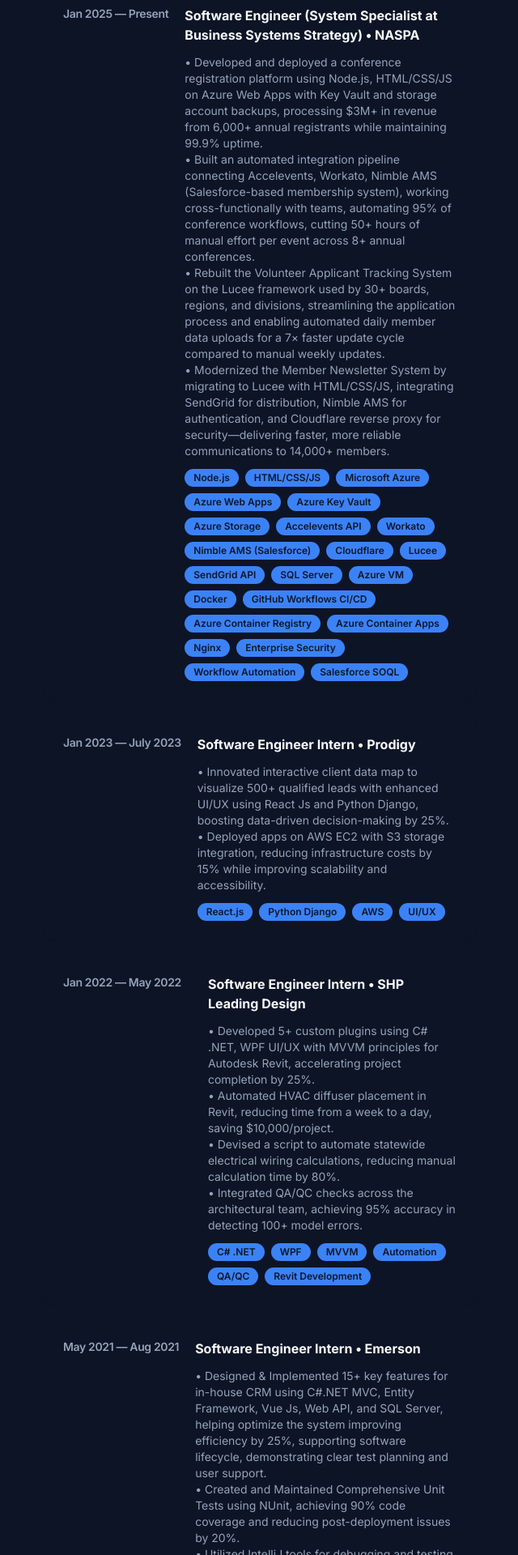
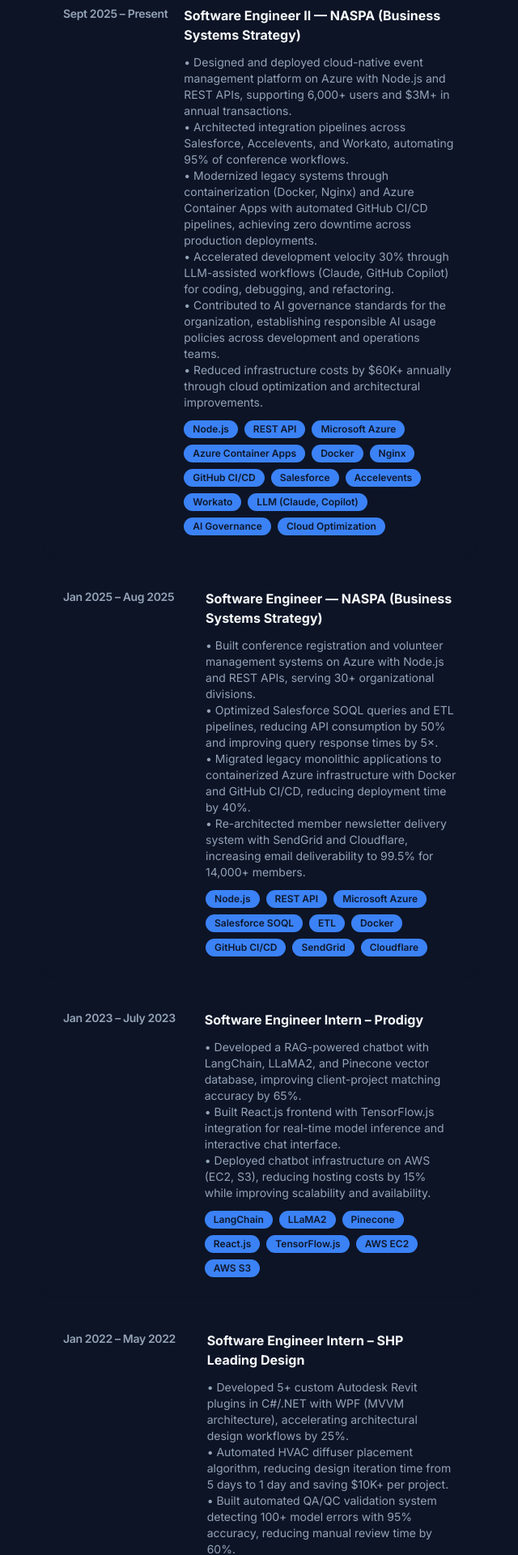
Before and after one commit to haneesha2018/eportfolio, a Next.js app: page / in a window 1280 px wide. Shown: the part 880-2800 px from the top of the page at 81% size, without its empty margins (595-1235 px from the left). Built offline with nearby package versions, Linux system fonts and the light colour scheme.

Commit message:
Experinces and About Section Update

```diff
--- a/components/ExpCards.tsx
+++ b/components/ExpCards.tsx
@@ -11,126 +11,79 @@
 
 const jobPositions = [
   {
-    timeline: "Jan 2025 — Present",
-    previousTimeline: [""],
-    currentPosition: "Software Engineer (System Specialist at Business Systems Strategy)",
-    place: "NASPA",
-    previousPositions: [""],
+    timeline: "Sept 2025 – Present",
+    currentPosition: "Software Engineer II — NASPA (Business Systems Strategy)",
     description: [
-      "Developed and deployed a conference registration platform using Node.js, HTML/CSS/JS on Azure Web Apps with Key Vault and storage account backups, processing $3M+ in revenue from 6,000+ annual registrants while maintaining 99.9% uptime.",
-      "Built an automated integration pipeline connecting Accelevents, Workato, Nimble AMS (Salesforce-based membership system), working cross-functionally with teams, automating 95% of conference workflows, cutting 50+ hours of manual effort per event across 8+ annual conferences.",
-      "Rebuilt the Volunteer Applicant Tracking System on the Lucee framework used by 30+ boards, regions, and divisions, streamlining the application process and enabling automated daily member data uploads for a 7× faster update cycle compared to manual weekly updates.",
-      "Modernized the Member Newsletter System by migrating to Lucee with HTML/CSS/JS, integrating SendGrid for distribution, Nimble AMS for authentication, and Cloudflare reverse proxy for security—delivering faster, more reliable communications to 14,000+ members.",
-      "Optimized Salesforce SOQL queries, delivering 5× faster response times and 50% fewer API calls through better logic and query restructuring.",
-      "Transitioned two legacy production servers to Azure, containerizing Lucee/Nginx with Docker, implementing CI/CD via GitHub Workflows, Azure Container Registry, and Azure Container Apps—improving scalability and reliability in production.",
-      "Delivered $60,000 in annual savings through platform modernization, maintaining zero downtime, and implementing enhanced security."
+      "Designed and deployed cloud-native event management platform on Azure with Node.js and REST APIs, supporting 6,000+ users and $3M+ in annual transactions.",
+      "Architected integration pipelines across Salesforce, Accelevents, and Workato, automating 95% of conference workflows.",
+      "Modernized legacy systems through containerization (Docker, Nginx) and Azure Container Apps with automated GitHub CI/CD pipelines, achieving zero downtime across production deployments.",
+      "Accelerated development velocity 30% through LLM-assisted workflows (Claude, GitHub Copilot) for coding, debugging, and refactoring.",
+      "Contributed to AI governance standards for the organization, establishing responsible AI usage policies across development and operations teams.",
+      "Reduced infrastructure costs by $60K+ annually through cloud optimization and architectural improvements."
     ],
     skills: [
-      "Node.js",
-      "HTML/CSS/JS",
-      "Microsoft Azure",
-      "Azure Web Apps",
-      "Azure Key Vault",
-      "Azure Storage",
-      "Accelevents API",
-      "Workato",
-      "Nimble AMS (Salesforce)",
-      "Cloudflare",
-      "Lucee",
-      "SendGrid API",
-      "SQL Server",
-      "Azure VM",
-      "Docker",
-      "GitHub Workflows CI/CD",
-      "Azure Container Registry",
-      "Azure Container Apps",
-      "Nginx",
-      "Enterprise Security",
-      "Workflow Automation",
-      "Salesforce SOQL"
+      "Node.js", "REST API", "Microsoft Azure", "Azure Container Apps", "Docker", "Nginx", "GitHub CI/CD", "Salesforce", "Accelevents", "Workato", "LLM (Claude, Copilot)", "AI Governance", "Cloud Optimization"
     ]
   },
   {
-    timeline: "Jan 2023 — July 2023",
-    previousTimeline: [""],
-    currentPosition: "Software Engineer Intern",
-    place: "Prodigy",
-    previousPositions: [""],
+    timeline: "Jan 2025 – Aug 2025",
+    currentPosition: "Software Engineer — NASPA (Business Systems Strategy)",
     description: [
-      "Innovated interactive client data map to visualize 500+ qualified leads with enhanced UI/UX using React Js and Python Django, boosting data-driven decision-making by 25%.",
-      "Deployed apps on AWS EC2 with S3 storage integration, reducing infrastructure costs by 15% while improving scalability and accessibility."
+      "Built conference registration and volunteer management systems on Azure with Node.js and REST APIs, serving 30+ organizational divisions.",
+      "Optimized Salesforce SOQL queries and ETL pipelines, reducing API consumption by 50% and improving query response times by 5×.",
+      "Migrated legacy monolithic applications to containerized Azure infrastructure with Docker and GitHub CI/CD, reducing deployment time by 40%.",
+      "Re-architected member newsletter delivery system with SendGrid and Cloudflare, increasing email deliverability to 99.5% for 14,000+ members."
     ],
     skills: [
-      "React.js",
-      "Python Django",
-      "AWS",
-      "UI/UX"
-    ],
+      "Node.js", "REST API", "Microsoft Azure", "Salesforce SOQL", "ETL", "Docker", "GitHub CI/CD", "SendGrid", "Cloudflare"
+    ]
   },
   {
-    timeline: "Jan 2022 — May 2022",
-    previousTimeline: [""],
-    currentPosition: "Software Engineer Intern",
-    place: "SHP Leading Design",
-    previousPositions: [""],
+    timeline: "Jan 2023 – July 2023",
+    currentPosition: "Software Engineer Intern – Prodigy",
     description: [
-      "Developed 5+ custom plugins using C# .NET, WPF UI/UX with MVVM principles for Autodesk Revit, accelerating project completion by 25%.",
-      "Automated HVAC diffuser placement in Revit, reducing time from a week to a day, saving $10,000/project.",
-      "Devised a script to automate statewide electrical wiring calculations, reducing manual calculation time by 80%.",
-      "Integrated QA/QC checks across the architectural team, achieving 95% accuracy in detecting 100+ model errors."
+      "Developed a RAG-powered chatbot with LangChain, LLaMA2, and Pinecone vector database, improving client-project matching accuracy by 65%.",
+      "Built React.js frontend with TensorFlow.js integration for real-time model inference and interactive chat interface.",
+      "Deployed chatbot infrastructure on AWS (EC2, S3), reducing hosting costs by 15% while improving scalability and availability."
     ],
     skills: [
-      "C# .NET",
-      "WPF",
-      "MVVM",
-      "Automation",
-      "QA/QC",
-      "Revit Development"
-    ],
+      "LangChain", "LLaMA2", "Pinecone", "React.js", "TensorFlow.js", "AWS EC2", "AWS S3"
+    ]
   },
   {
-    timeline: "May 2021 — Aug 2021",
-    previousTimeline: [""],
-    currentPosition: "Software Engineer Intern",
-    place: "Emerson",
-    previousPositions: [""],
+    timeline: "Jan 2022 – May 2022",
+    currentPosition: "Software Engineer Intern – SHP Leading Design",
     description: [
-      "Designed & Implemented 15+ key features for in-house CRM using C#.NET MVC, Entity Framework, Vue Js, Web API, and SQL Server, helping optimize the system improving efficiency by 25%, supporting software lifecycle, demonstrating clear test planning and user support.",
-      "Created and Maintained Comprehensive Unit Tests using NUnit, achieving 90% code coverage and reducing post-deployment issues by 20%.",
-      "Utilized IntelliJ tools for debugging and testing, GitHub for code review and version control, Azure DevOps for project management, and TeamCity for CI/CD, which streamlined the development process and reduced deployment time by 15%."
+      "Developed 5+ custom Autodesk Revit plugins in C#/.NET with WPF (MVVM architecture), accelerating architectural design workflows by 25%.",
+      "Automated HVAC diffuser placement algorithm, reducing design iteration time from 5 days to 1 day and saving $10K+ per project.",
+      "Built automated QA/QC validation system detecting 100+ model errors with 95% accuracy, reducing manual review time by 60%."
     ],
     skills: [
-      "C# .NET MVC",
-      "Vue.js",
-      "SQL Server",
-      "Azure DevOps",
-      "Agile",
-      "CI/CD",
-      "NUnit Testing",
-      "CRM Development"
-    ],
+      "C#/.NET", "WPF", "MVVM", "Autodesk Revit", "Automation", "QA/QC"
+    ]
   },
   {
-    timeline: "Aug 2020 — Dec 2020",
-    previousTimeline: [""],
-    currentPosition: "Software Engineer Intern",
-    place: "Emerson",
-    previousPositions: [""],
+    timeline: "May 2021 – Aug 2021",
+    currentPosition: "Software Engineer Intern – Emerson",
     description: [
-      "Supported in the migration of 500,000+ records from Salesforce to in-house CRM 360 Insights, enhancing data accessibility and system integration by being involved throughout the entire software development lifecycle (SDLC) using Agile Methodologies for sprint planning.",
-      "Collaborated with EMEA stakeholders to gather 50+ business & technical requirements for CRM used by 14,000+ users across multiple regions.",
-      "Developed and modified 10+ existing CRM features to align with requirements using C#.NET MVC, Entity Framework, Vue Js, Web API, and SQL Server, resulting in a 30% reduction in processing time."
+      "Designed and implemented 15+ features for internal CRM platform with C# .NET MVC, Entity Framework, Vue.js, and SQL Server, improving processing efficiency by 25%.",
+      "Established automated CI/CD pipelines with GitHub, Azure DevOps, and TeamCity, reducing deployment time by 15%."
     ],
     skills: [
-      "C# .NET MVC",
-      "Vue.js",
-      "SQL Server",
-      "Azure DevOps",
-      "Agile",
-      "CI/CD",
-      "NUnit Testing",
-      "CRM Development"
+      "C# .NET MVC", "Entity Framework", "Vue.js", "SQL Server", "GitHub", "Azure DevOps", "TeamCity", "CI/CD"
+    ]
+  },
+  {
+    timeline: "Aug 2020 – Dec 2020",
+    currentPosition: "Software Engineer Intern – Emerson",
+    description: [
+      "Migrated 500K+ records from Salesforce to in-house CRM (360 Insights) with zero data loss, enabling consolidated reporting across regions.",
+      "Gathered and documented 50+ business and technical requirements from EMEA stakeholders for enterprise CRM serving 14,000+ users.",
+      "Enhanced 10+ CRM features in C# .NET with Web API and SQL Server optimization, reducing average processing time by 30%."
     ],
+    skills: [
+      "Salesforce", "CRM (360 Insights)", "C# .NET", "Web API", "SQL Server", "Requirements Gathering"
+    ]
   }
 ];
 
@@ -151,36 +104,19 @@
             <CardHeader className="h-full w-full p-0">
               <CardTitle className="text-sm text-slate-400 whitespace-nowrap">
                 {job.timeline}
-                {/* <br />
-                {job.previousTimeline} */}
               </CardTitle>
             </CardHeader>
             <CardContent className="flex flex-col p-0">
               <p className="text-foreground font-bold">
-                {job.currentPosition} • {job.place}
+                {job.currentPosition}
               </p>
-              {job.previousPositions.map((position, index) => (
-                <p key={index} className="text-slate-400 text-sm font-bold">
-                  {position}
-                </p>
-              ))}
               <CardDescription className="py-3 text-muted-foreground">
-              • {job.description[0]}
-                <br></br>
-              •  {job.description[1]}
-                <br></br>
-              {job.description[2] && (
-                <>
-                  •  {job.description[2]}
-                  <br></br>
-                </>
-              )}
-              {job.description[3] && (
-                <>
-                  •  {job.description[3]}
-                  <br></br>
-                </>
-              )}
+                {job.description.map((desc, idx) => (
+                  <span key={idx}>
+                    • {desc}
+                    <br />
+                  </span>
+                ))}
               </CardDescription>
               <CardFooter className="p-0 flex flex-wrap gap-2">
                 {job.skills.map((skill, index) => (
```
Also changed, not shown: components/About.tsx (+2 -12 lines).
